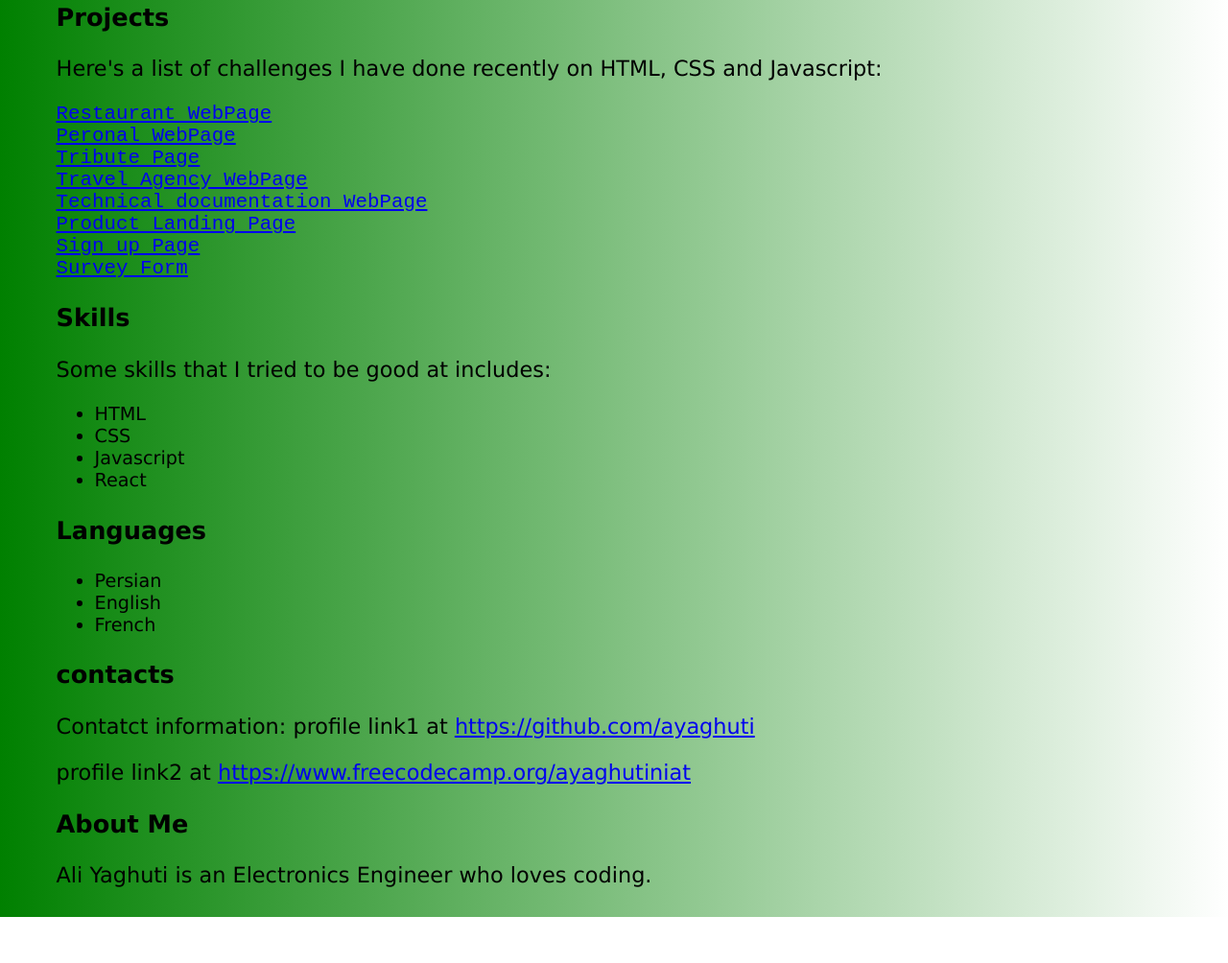
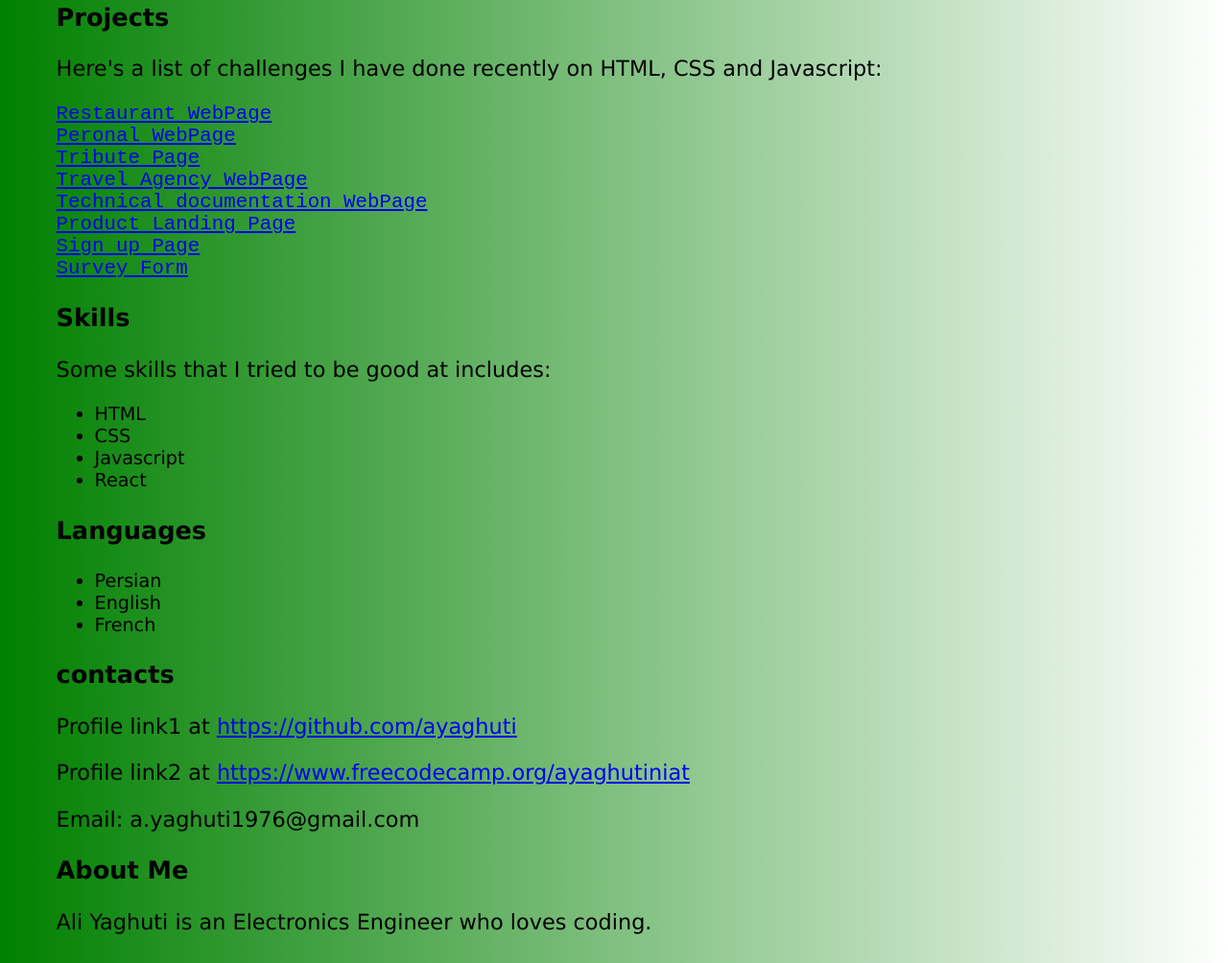
Before and after one commit to ayaghuti/ayaghuti.github.io, a plain HTML site: page index.html in a window 1280 px wide. Shown: the part 550-1554 px from the top of the page at 96% size. Before the commit the page ends 1506 px from the top, so only its background shows below. Drawn offline with Linux system fonts and the light colour scheme.

Commit message:
Add files via upload

```diff
--- a/index.html
+++ b/index.html
@@ -68,14 +68,14 @@
 
  <section class="main" id="contact">
   <h3>contacts</h3>
-  <p>Contatct information:
-   profile link1 at
+  <p>Profile link1 at
    <a href="https://github.com/ayaghuti" target="_blank">https://github.com/ayaghuti</a>
   </p>
   <p>
-   profile link2 at
+   Profile link2 at
    <a href="https://www.freecodecamp.org/ayaghutiniat" target="_blank">https://www.freecodecamp.org/ayaghutiniat</a>
   </p>
+  <p>Email: a.yaghuti1976@gmail.com</p>
   </section>
 
 
```
Also changed, not shown: style.css (line endings or trailing spaces).
